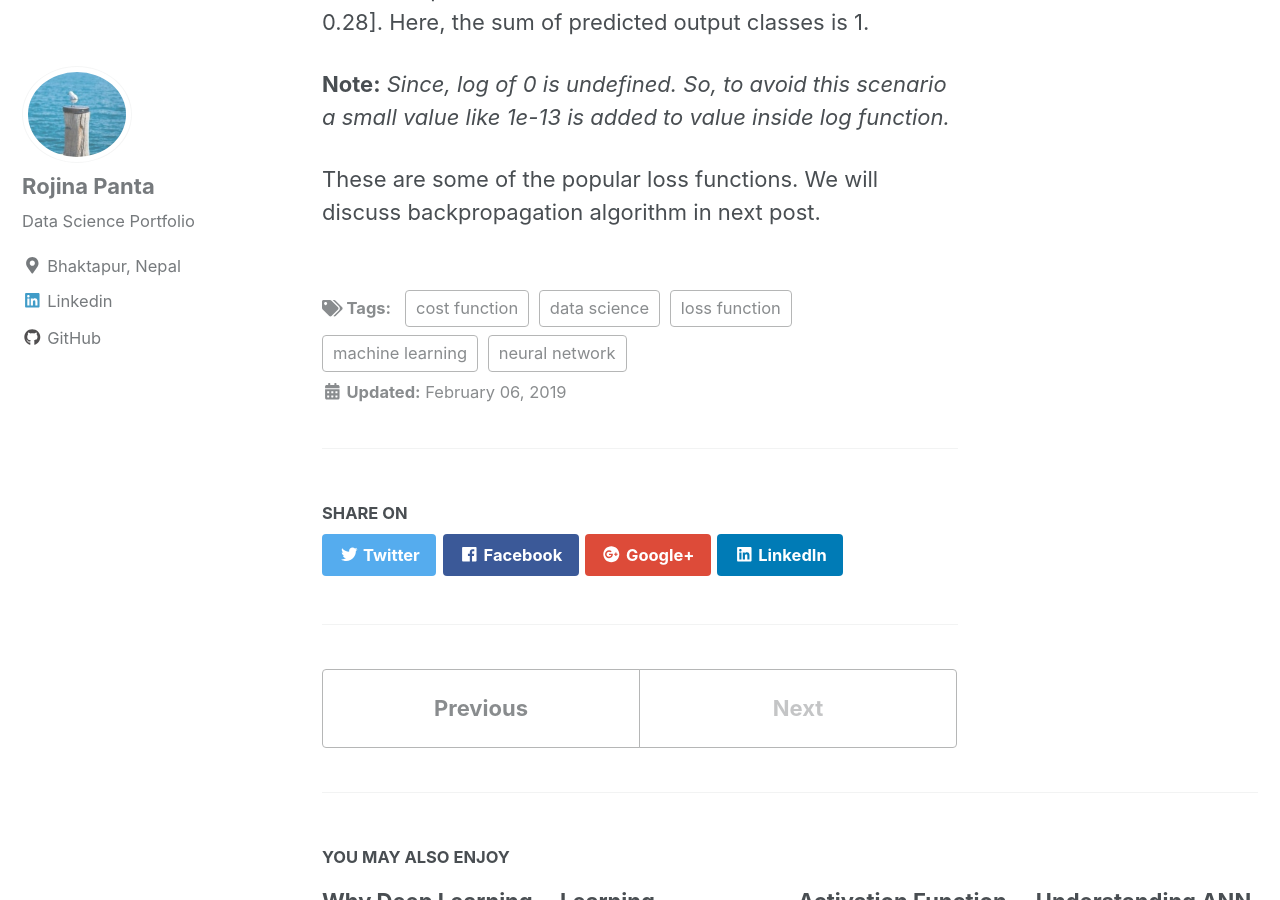
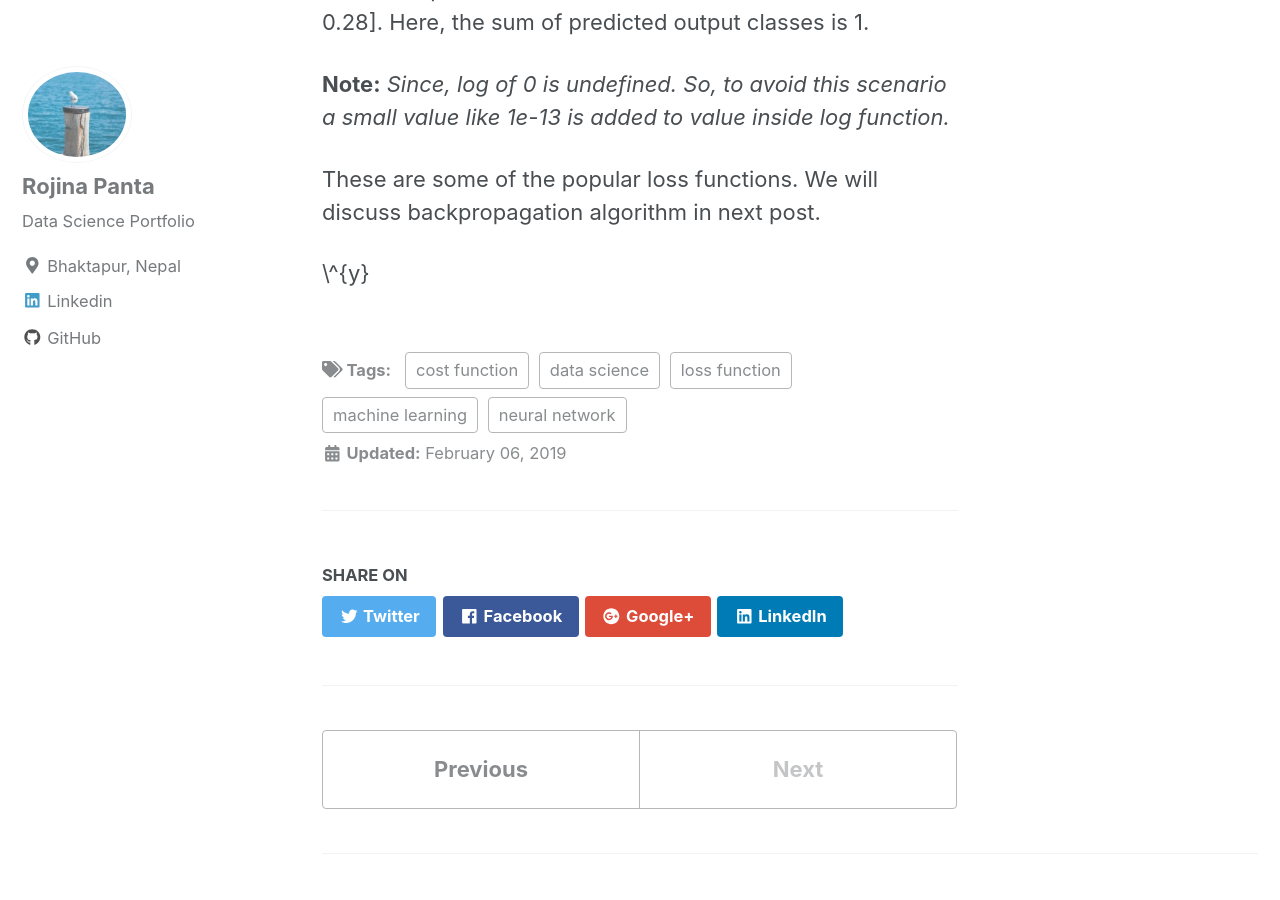
Before and after one commit to Rojina99/Rojina99.github.io, a Jekyll site: the page built from _posts/2019-02-06-loss_function.md, in a window 1280 px wide and 900 px high, scrolled down 4245 px. Built offline with Jekyll 4.4.1, drawn with Linux system fonts in a browser that asks for light colours; cached includes are drawn as plain includes; nearby versions of some CDN libraries; formulas are drawn with MathJax 3.

```diff
--- a/_posts/2019-02-06-loss_function.md
+++ b/_posts/2019-02-06-loss_function.md
@@ -92,3 +92,6 @@ Before understanding the process of neural network optimization we have to under
    **Note:** *Since, log of 0 is undefined. So, to avoid this scenario a small value like 1e-13 is added to value inside  log function.*
 
 These are some of the popular loss functions. We will discuss backpropagation algorithm in next post.
+
+
+ \^{y}
```
